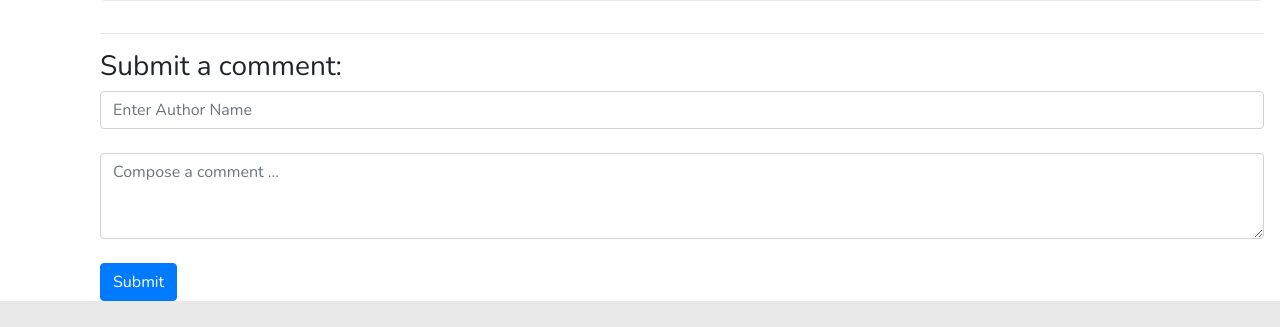
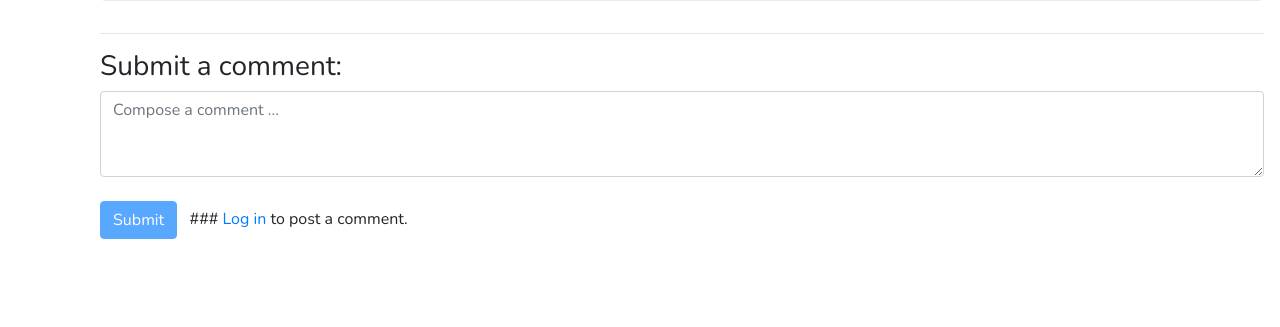
Before and after one commit to SP-Development-Team-1/PyFlaGoat, a Flask app: page /csrf in a window 1280 px wide. Shown: the part 1209-1536 px from the top of the page. Before the commit the page ends 1510 px from the top, so only its background shows below. Run offline with Flask 2, Linux system fonts and the light colour scheme; data that the repository does not hold is empty; some libraries are stand-ins or nearby versions.

Commit message:
added access control based on log in

```diff
--- a/app.py
+++ b/app.py
@@ -6,6 +6,10 @@ import random, os, pickle, base64
 
 app = Flask(__name__)
 app.secret_key = 'thisisasuperdupersecretkey'
+
+app.SESSION_COOKIE_HTTPONLY = False
+app.REMEMBER_COOKIE_HTTPONLY = False
+
 app.config['SQLALCHEMY_DATABASE_URI'] = 'sqlite:///database/default.db'
 app.config['SQLALCHEMY_BINDS'] = {
     'injection': 'sqlite:///database/injection.db',
--- a/templates/csrf/csrf.html
+++ b/templates/csrf/csrf.html
@@ -55,14 +55,17 @@
 <hr>
 
 <h3>Submit a comment:</h3>
-<form action="/csrf" method="POST">
-  <input class="form-control" type="text" name="author" id="author" placeholder="Enter Author Name"
-    aria-label="Enter Author Name" />
-  <br />
-  <textarea class="form-control" placeholder="Compose a comment ..." name="comment" id="comment" rows="3"
-    aria-label="Enter Content"></textarea>
-  <br>
-  <input type="submit" class="btn btn-primary" value="Submit" />
-</form>
+  <form action="/csrf" method="POST">
+    <textarea class="form-control" placeholder="Compose a comment ..." name="comment" id="comment" rows="3"
+      aria-label="Enter Content"></textarea>
+    <br>
+    {% if g.user %}
+      <input type="submit" class="btn btn-primary" value="Submit">
+    {% else %}
+      <p><input type="submit" class="btn btn-primary" value="Submit" disabled> &nbsp;&nbsp;### <a href="/login">Log in</a> to post a comment.</p>
+    {% endif %}
+  </form>
+
+<br><br><br>
 
 {% endblock %}
```
